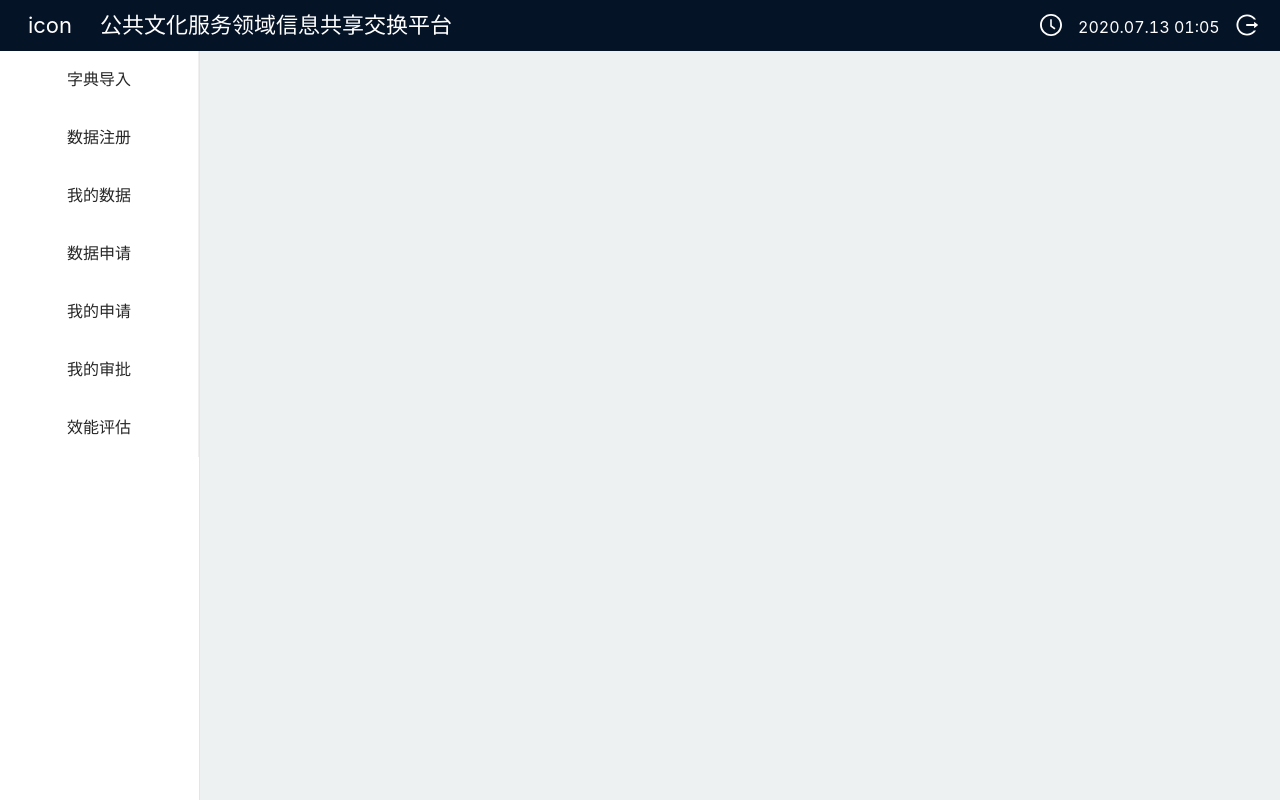
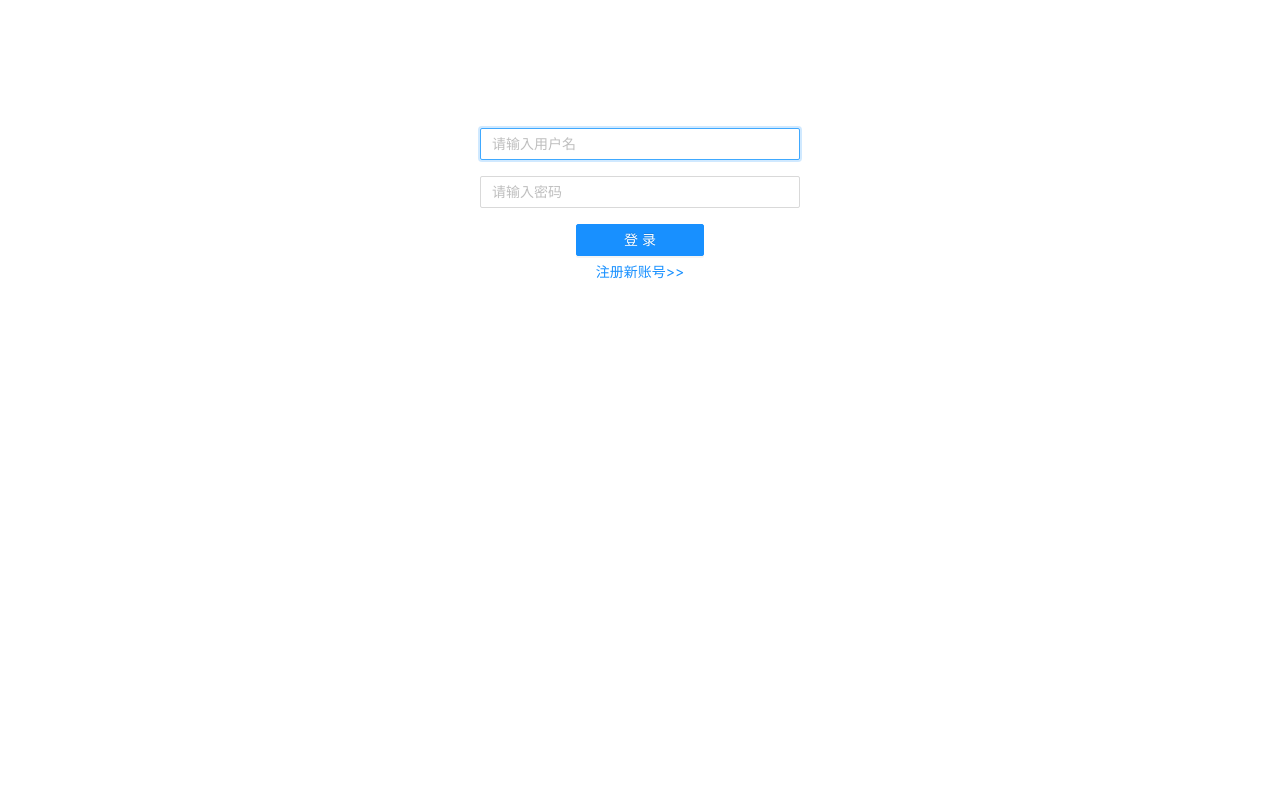
Before and after one commit to artyhacker/ciem, a React (Create React App) app: page /login/1 in a window 1280 px wide. Built offline with nearby package versions, Linux system fonts and the light colour scheme.

Commit message:
feat: 完成登录基本功能

```diff
--- /dev/null
+++ b/src/components/Login/Login.module.css
@@ -0,0 +1,12 @@
+.container {
+  width: 100vw;
+  height: 100vh;
+  overflow: hidden;
+}
+
+.form {
+  width: 20rem;
+  height: 12rem;
+  margin: 0 auto;
+  margin-top: 10%;
+}
--- /dev/null
+++ b/src/components/Login/Login.tsx
@@ -0,0 +1,56 @@
+import React, { FC, useState } from "react";
+import styles from "./Login.module.css";
+import { Input, Button, message } from "antd";
+import axiosInstance, { isOk } from "../../utils/axios";
+import api from "../../configs/api";
+import { RouteComponentProps } from "react-router-dom";
+
+const Login: FC<RouteComponentProps> = ({ history }) => {
+  const [username, setUsername] = useState<string>();
+  const [password, setPassword] = useState<string>();
+
+  const onLogin = async () => {
+    if (username && password) {
+      const res = await axiosInstance.post(api.login, { username, password });
+      // TODO: 错误处理
+      if (isOk(res)) {
+        message.success('登录成功，欢迎您！');
+        history.push('/my-data');
+      }
+    } else {
+      message.info('请填写用户名和密码');
+    }
+  };
+
+  return (
+    <div className={styles.container}>
+      <div className={styles.form}>
+        <Input
+          placeholder="请输入用户名"
+          autoFocus
+          value={username}
+          onChange={(e) => setUsername(e.target.value)}
+        />
+        <Input
+          placeholder="请输入密码"
+          style={{ margin: "1rem 0" }}
+          value={password}
+          onChange={(e) => setPassword(e.target.value)}
+        />
+        <Button
+          type="primary"
+          style={{ margin: "0 auto", display: "block", width: "8rem" }}
+          onClick={onLogin}
+        >
+          登录
+        </Button>
+        <Button
+          type="link"
+          style={{ margin: "0 auto", display: "block" }}
+        >{`注册新账号>>`}</Button>
+      </div>
+    </div>
+  );
+};
+
+export default Login;
--- /dev/null
+++ b/src/components/Login/index.js
@@ -0,0 +1 @@
+export { default } from './Login';
--- a/src/configs/api.js
+++ b/src/configs/api.js
@@ -16,6 +16,7 @@ if (process.env.NODE_ENV === 'development') {
 export { BASE_URL };
 
 const api = {
+  login: '/login',
   dict: '/dicts',
 };
 
--- a/src/index.tsx
+++ b/src/index.tsx
@@ -5,13 +5,17 @@ import zhCN from "antd/es/locale/zh_CN";
 import "./index.css";
 import App from "./App";
 import * as serviceWorker from "./serviceWorker";
-import { BrowserRouter as Router } from "react-router-dom";
+import { BrowserRouter as Router, Switch, Route } from "react-router-dom";
+import Login from "./components/Login";
 
 ReactDOM.render(
   <React.StrictMode>
     <ConfigProvider locale={zhCN}>
       <Router>
-        <App />
+        <Switch>
+          <Route path="/login/:type?" component={Login} />
+          <App />
+        </Switch>
       </Router>
     </ConfigProvider>
   </React.StrictMode>,
```
